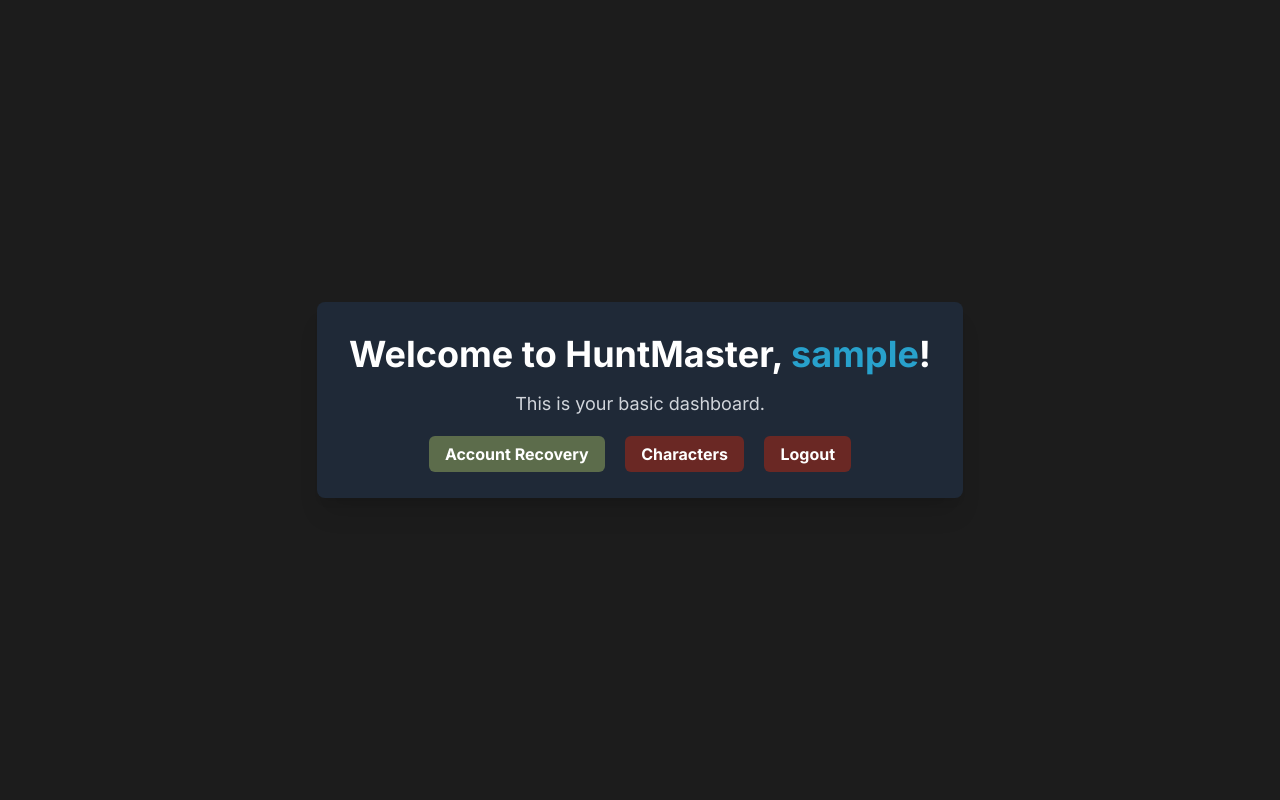
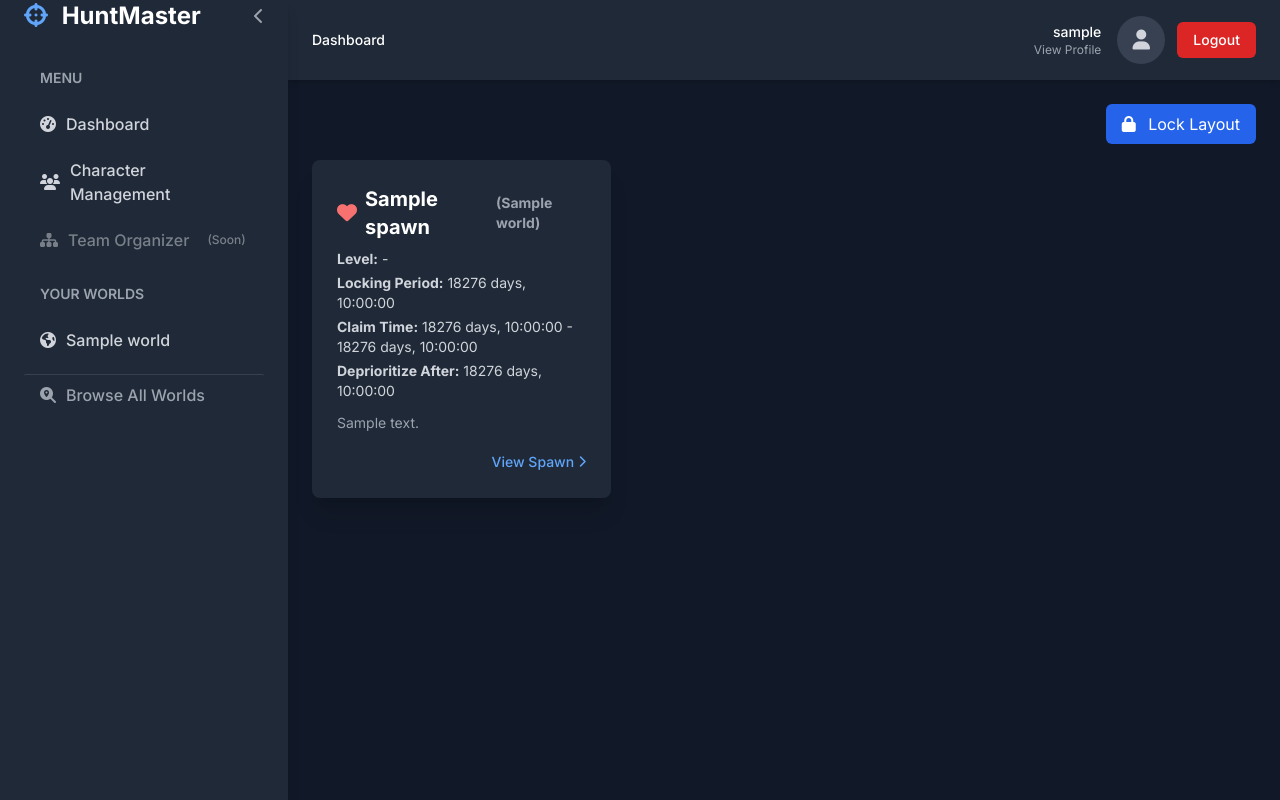
Before and after one commit to GrueStudio/huntmaster, a FastAPI app: page /dashboard in a window 1280 px wide. Run offline with FastAPI, Linux system fonts and the light colour scheme; the visitor is signed in with stand-in values (Sample User, id 1); tables that the repository leaves empty hold one stand-in row (values such as "Sample post"); some libraries are stand-ins or nearby versions.

Commit message:
feat(dashboard): add customizable dashboard

```diff
--- a/app/main.py
+++ b/app/main.py
@@ -1,18 +1,18 @@
-import os
+import os, time
 from datetime import datetime, UTC
 import httpx # Import httpx for making async HTTP requests
 
-from fastapi import FastAPI, Request, status
+from fastapi import FastAPI, Request, status, Depends
 from fastapi.responses import HTMLResponse, RedirectResponse
 from templating import templates
 from fastapi.staticfiles import StaticFiles
+from models import User, Spawn, World
 
-from sqlalchemy.orm import Session
+from sqlalchemy.orm import Session, selectinload
 from starlette.middleware.sessions import SessionMiddleware
 
 # Assuming database.py and models.py are in the same 'app' directory
 from database import get_db
-from models import World # Only import models directly used here
 from routers import accounts, characters, spawns # Import the new routers
 
 import logging
@@ -117,12 +117,60 @@ async def read_root(request: Request):
     return RedirectResponse(url="/login", status_code=status.HTTP_303_SEE_OTHER)
 
 @app.get("/dashboard", response_class=HTMLResponse)
-async def dashboard(request: Request):
+async def dashboard(request: Request, db: Session = Depends(get_db)):
+    start_time_total = time.time() # Start timing for the entire request
+
     username = request.session.get('username')
-    if not username:
+    user_id = request.session.get('user_id')
+
+    if not username or not user_id:
         return RedirectResponse(url="/login", status_code=status.HTTP_303_SEE_OTHER)
-    return templates.TemplateResponse("dashboard.html", {"request": request, "username": username})
 
+    start_time_db = time.time() # Start timing for DB query
+    user = db.query(User).options(selectinload(User.favourite_spawns).joinedload(Spawn.world)).filter(User.id == user_id).first()
+    end_time_db = time.time() # End timing for DB query
+    logger.info(f"Dashboard DB query time: {end_time_db - start_time_db:.4f} seconds")
+
+    if not user:
+        request.session.pop('user_id', None)
+        request.session.pop('username', None)
+        return RedirectResponse(url="/login", status_code=status.HTTP_303_SEE_OTHER)
+
+    # --- Construct Dashboard Cards ---
+    cards = []
+
+    # Individual cards for each Favorite Spawn
+    if user.favourite_spawns:
+        for spawn in user.favourite_spawns:
+            # For `timedelta` objects (like locking_period), convert to string for simpler display in template
+            # If a more complex formatting is needed, create a custom Jinja2 filter or format here.
+            cards.append({
+                "id": f"favorite-spawn-{spawn.id}", # Unique ID for each spawn card
+                "type": "favourite_spawn", # Type for individual spawn cards
+                "title": spawn.name, # Title is the spawn name
+                "data": { # Pass the full spawn object or a dictionary representation of it
+                    "spawn": spawn # Pass the SQLAlchemy object directly, Jinja2 can access its attributes
+                }
+            })
+
+
+    breadcrumbs = [
+        {'text': 'Dashboard', 'link': None}
+    ]
+
+    end_time_total = time.time() # End timing for the entire request
+    logger.info(f"Dashboard total request time: {end_time_total - start_time_total:.4f} seconds")
+
+    return templates.TemplateResponse(
+        "dashboard.html",
+        {
+            "request": request,
+            "current_user": user, # Pass the full user object for layout macro
+            "username": username, # Keep for backward compatibility if needed in dashboard.html
+            "cards": cards, # Pass the structured cards data
+            "breadcrumbs": breadcrumbs
+        }
+    )
 
 # --- Debug/Test Endpoint (Development Only) ---
 if os.environ.get("DEBUG_MODE") == "true":
--- /dev/null
+++ b/app/static/js/dashboard.js
@@ -0,0 +1,217 @@
+document.addEventListener("DOMContentLoaded", () => {
+  const dashboardGrid = document.getElementById("dashboard-grid");
+  const toggleLockButton = document.getElementById("toggle-lock-button");
+
+  // Constants for localStorage key
+  const CARD_ORDER_KEY = "dashboardCardOrder";
+  const LAYOUT_LOCKED_KEY = "dashboardLayoutLocked";
+
+  let draggedItem = null; // To store the currently dragged card element
+
+  /**
+   * Updates the draggable state of all cards based on the locked status.
+   * @param {boolean} isLocked - True if layout is locked, false if unlocked.
+   */
+  const updateCardDraggableState = (isLocked) => {
+    const cards = dashboardGrid.querySelectorAll(".dashboard-card");
+    cards.forEach((card) => {
+      card.draggable = !isLocked; // If locked, draggable is false; if unlocked, draggable is true
+      if (isLocked) {
+        card.classList.remove(
+          "cursor-grabbing",
+          "hover:border-blue-500",
+          "border-blue-500",
+        );
+        card.classList.add("cursor-grab"); // Still show grab, but dragging won't work
+      } else {
+        card.classList.add("cursor-grabbing");
+        card.classList.add("hover:border-blue-500");
+      }
+    });
+  };
+
+  /**
+   * Saves the current order of card IDs to localStorage.
+   */
+  const saveCardOrder = () => {
+    const cards = Array.from(dashboardGrid.children);
+    const order = cards.map((card) => card.dataset.cardId);
+    localStorage.setItem(CARD_ORDER_KEY, JSON.stringify(order));
+  };
+
+  /**
+   * Loads the card order from localStorage and reorders the grid.
+   */
+  const loadCardOrder = () => {
+    const savedOrder = JSON.parse(localStorage.getItem(CARD_ORDER_KEY));
+    if (savedOrder) {
+      const existingCards = {};
+      // Map current cards by their ID for easy lookup
+      Array.from(dashboardGrid.children).forEach((card) => {
+        existingCards[card.dataset.cardId] = card;
+      });
+
+      // Clear the current grid
+      dashboardGrid.innerHTML = "";
+
+      // Append cards in the saved order
+      savedOrder.forEach((cardId) => {
+        if (existingCards[cardId]) {
+          // Ensure the card actually exists
+          dashboardGrid.appendChild(existingCards[cardId]);
+        }
+      });
+
+      // Add any new cards that might not have been in the saved order (append at the end)
+      Object.values(existingCards).forEach((card) => {
+        if (!dashboardGrid.contains(card)) {
+          dashboardGrid.appendChild(card);
+        }
+      });
+    }
+  };
+
+  /**
+   * Handles the dragstart event for a dashboard card.
+   * @param {DragEvent} e - The drag event.
+   */
+  const handleDragStart = (e) => {
+    if (dashboardGrid.dataset.locked === "true") {
+      // Prevent dragging if locked
+      e.preventDefault();
+      return;
+    }
+    draggedItem = e.target;
+    e.dataTransfer.effectAllowed = "move";
+    // Optionally set a drag image
+    // e.dataTransfer.setDragImage(e.target, 0, 0);
+    setTimeout(() => {
+      e.target.classList.add("opacity-50", "border-blue-500"); // Make dragged item semi-transparent
+    }, 0);
+  };
+
+  /**
+   * Handles the dragover event for a dashboard card or the grid container.
+   * Allows dropping if not locked and target is a card or the grid itself.
+   * @param {DragEvent} e - The drag event.
+   */
+  const handleDragOver = (e) => {
+    e.preventDefault(); // Necessary to allow dropping
+    if (dashboardGrid.dataset.locked === "true" || !draggedItem) return;
+
+    const target = e.target.closest(".dashboard-card");
+    if (target && target !== draggedItem) {
+      // Determine if dragging before or after the target
+      const rect = target.getBoundingClientRect();
+      const offset = e.clientY - rect.top;
+      const insertBefore = offset < rect.height / 2;
+
+      if (insertBefore) {
+        dashboardGrid.insertBefore(draggedItem, target);
+      } else {
+        dashboardGrid.insertBefore(draggedItem, target.nextSibling);
+      }
+    }
+  };
+
+  /**
+   * Handles the drop event, finalizing the reorder and saving.
+   * @param {DragEvent} e - The drag event.
+   */
+  const handleDrop = (e) => {
+    e.preventDefault(); // Prevent default browser drop behavior (e.g., opening file)
+    if (dashboardGrid.dataset.locked === "true" || !draggedItem) return;
+
+    saveCardOrder(); // Save the new order
+    draggedItem.classList.remove("opacity-50", "border-blue-500");
+    draggedItem = null;
+  };
+
+  /**
+   * Handles dragend event to clean up classes.
+   * @param {DragEvent} e - The drag event.
+   */
+  const handleDragEnd = (e) => {
+    e.target.classList.remove("opacity-50", "border-blue-500");
+    draggedItem = null;
+  };
+
+  /**
+   * Toggles the locked state of the dashboard layout.
+   */
+  const toggleLockedState = () => {
+    const isLocked = dashboardGrid.dataset.locked === "true";
+    dashboardGrid.dataset.locked = !isLocked; // Toggle the data attribute
+    localStorage.setItem(LAYOUT_LOCKED_KEY, !isLocked); // Save preference
+
+    // Update button text and icon
+    if (!isLocked) {
+      // Just became locked
+      toggleLockButton.innerHTML =
+        '<i class="fas fa-lock mr-2"></i> Lock Layout';
+      toggleLockButton.classList.replace("bg-red-600", "bg-blue-600");
+      toggleLockButton.classList.replace(
+        "hover:bg-red-700",
+        "hover:bg-blue-700",
+      );
+    } else {
+      // Just became unlocked
+      toggleLockButton.innerHTML =
+        '<i class="fas fa-unlock mr-2"></i> Unlock Layout';
+      toggleLockButton.classList.replace("bg-blue-600", "bg-red-600");
+      toggleLockButton.classList.replace(
+        "hover:bg-blue-700",
+        "hover:bg-red-700",
+      );
+    }
+
+    updateCardDraggableState(!isLocked); // Update draggable status of cards
+  };
+
+  // --- Event Listeners ---
+  toggleLockButton.addEventListener("click", toggleLockedState);
+
+  // Attach drag and drop listeners to the grid (event delegation)
+  dashboardGrid.addEventListener("dragstart", (e) => {
+    if (e.target.classList.contains("dashboard-card")) {
+      handleDragStart(e);
+    }
+  });
+  dashboardGrid.addEventListener("dragover", handleDragOver);
+  dashboardGrid.addEventListener("drop", handleDrop);
+  dashboardGrid.addEventListener("dragend", handleDragEnd); // Cleanup after drag
+
+  // --- Initial Setup ---
+  // Load locked state preference from localStorage
+  const savedLockedState = localStorage.getItem(LAYOUT_LOCKED_KEY);
+  if (savedLockedState !== null) {
+    const isLayoutLocked = savedLockedState === "true";
+    dashboardGrid.dataset.locked = isLayoutLocked;
+    // Apply the correct button text/icon and card draggable state immediately
+    if (isLayoutLocked) {
+      toggleLockButton.innerHTML =
+        '<i class="fas fa-lock mr-2"></i> Lock Layout';
+      toggleLockButton.classList.replace("bg-red-600", "bg-blue-600");
+      toggleLockButton.classList.replace(
+        "hover:bg-red-700",
+        "hover:bg-blue-700",
+      );
+    } else {
+      toggleLockButton.innerHTML =
+        '<i class="fas fa-unlock mr-2"></i> Unlock Layout';
+      toggleLockButton.classList.replace("bg-blue-600", "bg-red-600");
+      toggleLockButton.classList.replace(
+        "hover:bg-blue-700",
+        "hover:bg-red-700",
+      );
+    }
+    updateCardDraggableState(isLayoutLocked);
+  } else {
+    // Default to locked if no preference saved
+    dashboardGrid.dataset.locked = "true";
+    updateCardDraggableState(true);
+  }
+
+  // Load card order after initial setup
+  loadCardOrder();
+});
--- a/app/templates/dashboard.html
+++ b/app/templates/dashboard.html
@@ -1,68 +1,64 @@
-<!doctype html>
-<html lang="en">
-    <head>
-        <meta charset="UTF-8" />
-        <meta name="viewport" content="width=device-width, initial-scale=1.0" />
-        <title>Dashboard - HuntMaster</title>
-        <script src="https://cdn.tailwindcss.com"></script>
-        <link
-            href="https://fonts.googleapis.com/css2?family=Inter:wght@400;500;600;700&display=swap"
-            rel="stylesheet"
-        />
-        <style>
-            body {
-                font-family: "Inter", sans-serif;
-                background-color: #1c1c1c; /* eerie-black */
-            }
-        </style>
-        <script>
-            // Tailwind CSS configuration for JIT mode (if not pre-compiled)
-            tailwind.config = {
-                theme: {
-                    extend: {
-                        colors: {
-                            coyote: "#866533",
-                            "reseda-green": "#5c6c4b",
-                            "caput-mortuum": "#6a2824",
-                            "blue-green": "#28a1cc",
-                            "eerie-black": "#1c1c1c",
-                        },
-                        fontFamily: {
-                            inter: ["Inter", "sans-serif"],
-                        },
-                    },
-                },
-            };
-        </script>
-    </head>
-    <body
-        class="flex items-center justify-center min-h-screen p-4 bg-eerie-black font-inter"
-    >
-        <div class="bg-gray-800 p-8 rounded-lg shadow-xl text-center">
-            <h1 class="text-4xl font-bold text-white mb-4">
-                Welcome to HuntMaster,
-                <span class="text-blue-green">{{ username }}</span>!
-            </h1>
-            <p class="text-lg text-gray-300 mb-6">
-                This is your basic dashboard.
-            </p>
-            <div class="space-x-4">
-                <a
-                    href="/account-recovery"
-                    class="bg-reseda-green hover:bg-green-700 text-white font-bold py-2 px-4 rounded-md focus:outline-none focus:ring-2 focus:ring-reseda-green focus:ring-opacity-75 transition duration-300"
-                    >Account Recovery</a
-                >
-                <a
-                    href="/characters"
-                    class="bg-caput-mortuum hover:bg-red-700 text-white font-bold py-2 px-4 rounded-md focus:outline-none focus:ring-2 focus:ring-caput-mortuum focus:ring-opacity-75 transition duration-300"
-                    >Characters</a
-                >
-                <a
-                    href="/logout"
-                    class="bg-caput-mortuum hover:bg-red-700 text-white font-bold py-2 px-4 rounded-md focus:outline-none focus:ring-2 focus:ring-caput-mortuum focus:ring-opacity-75 transition duration-300"
-                    >Logout</a
+{% from 'macros/_layout.html' import layout %}
+{% from 'macros/dashboard_cards/_favourite_spawn_card.html' import render_favourite_spawn_card %}
+{# Import other card macros as you create them:
+    {% from 'macros/dashboard_cards/_recent_hunts_card.html' import render_recent_hunts_card %}
+#}
+{# Assuming 'current_user' and 'cards' are passed from the backend #}
+{# 'cards' should be a list of dictionaries, e.g., [{'id': 'card-1', 'type': 'favourite_spawn', 'title': 'Thais Rats', 'data': {'spawn': spawn }}] #}
+{% call layout(title='My Dashboard', current_user=current_user, breadcrumbs=breadcrumbs) %}
+
+    <div class="w-full">
+        <div class="flex justify-end mb-4">
+            <button
+                id="toggle-lock-button"
+                class="px-4 py-2 rounded-md bg-blue-600 hover:bg-blue-700 text-white transition duration-300"
+            >
+                <i class="fas fa-lock mr-2"></i> Lock Layout
+            </button>
+        </div>
+
+        <div
+            id="dashboard-grid"
+            class="grid grid-cols-1 md:grid-cols-2 lg:grid-cols-3 gap-6"
+            data-locked="true"
+        >
+            {# Initially locked #} {% if cards %} {# Iterate through the cards
+            and render them using the appropriate macro based on 'type' #} {%
+            for card in cards %} {% if card.type == 'favourite_spawn' %} {# Call
+            with new signature: card.id, card.title, and card.data (which now
+            contains the 'spawn' object) #} {{
+            render_favourite_spawn_card(card.id, card.title, card.data) }} {%
+            elif card.type == 'info_card' %} {{ render_info_card(card) }} {%
+            elif card.type == 'my_characters_overview' %} {{
+            render_my_characters_overview_card(card) }} {# Add more conditions
+            for other card types as you create their macros: {% elif card.type
+            == 'recent_hunts' %} {{ render_recent_hunts_card(card) }} #} {% else
+            %} {# Fallback for unknown card types or simple generic card #}
+            <div
+                class="dashboard-card bg-gray-800 p-6 rounded-lg shadow-xl border border-transparent hover:border-blue-500 transition-all duration-200 cursor-grab"
+                data-card-id="{{ card.id }}"
+                draggable="false"
+            >
+                {# draggable is initially false #}
+                <h3 class="text-xl font-bold text-white mb-2">
+                    {{ card.title | default("Unknown Card") }}
+                </h3>
+                <p class="text-gray-300">
+                    Content for {{ card.type | default("unknown") }} card.
+                </p>
+                <pre class="text-xs text-gray-500 mt-2 overflow-auto">
+{{ card.data | tojson(2) }}</pre
                 >
             </div>
+            {% endif %} {% endfor %} {% else %}
+            <p class="text-center text-gray-400 py-10 col-span-full">
+                No dashboard cards available. Please contact support.
+            </p>
+            {% endif %}
         </div>
-    </body>
-</html>
+    </div>
+
+    <script src="/static/js/dashboard.js"></script>
+
+    {% endcall %}
+</Spawn>
--- /dev/null
+++ b/app/templates/macros/dashboard_cards/_favourite_spawn_card.html
@@ -0,0 +1,59 @@
+{# Macro for displaying a single Favorite Spawn item as a dashboard card. Args:
+card_id (str): The unique HTML ID for the card. card_title (str): The title of
+the card (e.g., Spawn Name). card_data (dict): A dictionary containing the
+'spawn' SQLAlchemy object. e.g., {'spawn':
+<Spawn object
+    >} #} {% macro render_favourite_spawn_card(card_id, card_title, card_data)
+    %} {% set spawn = card_data.spawn %}
+    <div
+        class="dashboard-card bg-gray-800 p-6 rounded-lg shadow-xl border border-transparent hover:border-blue-500 transition-all duration-200 cursor-grab"
+        data-card-id="{{ card_id }}"
+        draggable="true"
+    >
+        {# Draggable is true by default, JS will toggle based on lock #}
+        <h3 class="text-xl font-bold text-white mb-2 flex items-center">
+            <i class="fas fa-heart text-red-400 mr-2"></i> {{ card_title }}
+            <span class="text-gray-400 text-sm ml-2"
+                >({{ spawn.world.name if spawn.world else 'N/A' }})</span
+            >
+        </h3>
+
+        <div class="text-sm text-gray-300 space-y-1 mb-3">
+            <p>
+                <strong>Level:</strong> {{ spawn.min_level if spawn.min_level is
+                not none else 'N/A' }} - {{ spawn.max_level if spawn.max_level
+                is not none else 'N/A' }}
+            </p>
+            {# Convert timedelta objects to string for display #}
+            <p>
+                <strong>Locking Period:</strong> {{ spawn.locking_period |
+                string if spawn.locking_period else 'N/A' }}
+            </p>
+            <p>
+                <strong>Claim Time:</strong> {{ spawn.claim_time_min | string if
+                spawn.claim_time_min else 'N/A' }} - {{ spawn.claim_time_max |
+                string if spawn.claim_time_max else 'N/A' }}
+            </p>
+            <p>
+                <strong>Deprioritize After:</strong> {{ spawn.deprioratize_time
+                | string if spawn.deprioratize_time else 'N/A' }}
+            </p>
+        </div>
+
+        {% if spawn.description %}
+        <p class="text-gray-400 text-sm mt-2 line-clamp-2">
+            {{ spawn.description }}
+        </p>
+        {% endif %}
+
+        <div class="mt-4 text-right">
+            <a
+                href="/worlds/{{ spawn.world.name | urlencode }}/spawns/{{ spawn.name | urlencode }}"
+                class="inline-flex items-center text-blue-400 hover:text-blue-300 transition-colors text-sm font-medium"
+            >
+                View Spawn <i class="fas fa-chevron-right ml-1 text-xs"></i>
+            </a>
+        </div>
+    </div>
+    {% endmacro %}
+</Spawn>
```
Also changed, not shown: app/templates/world.html (+4 -4 lines).
